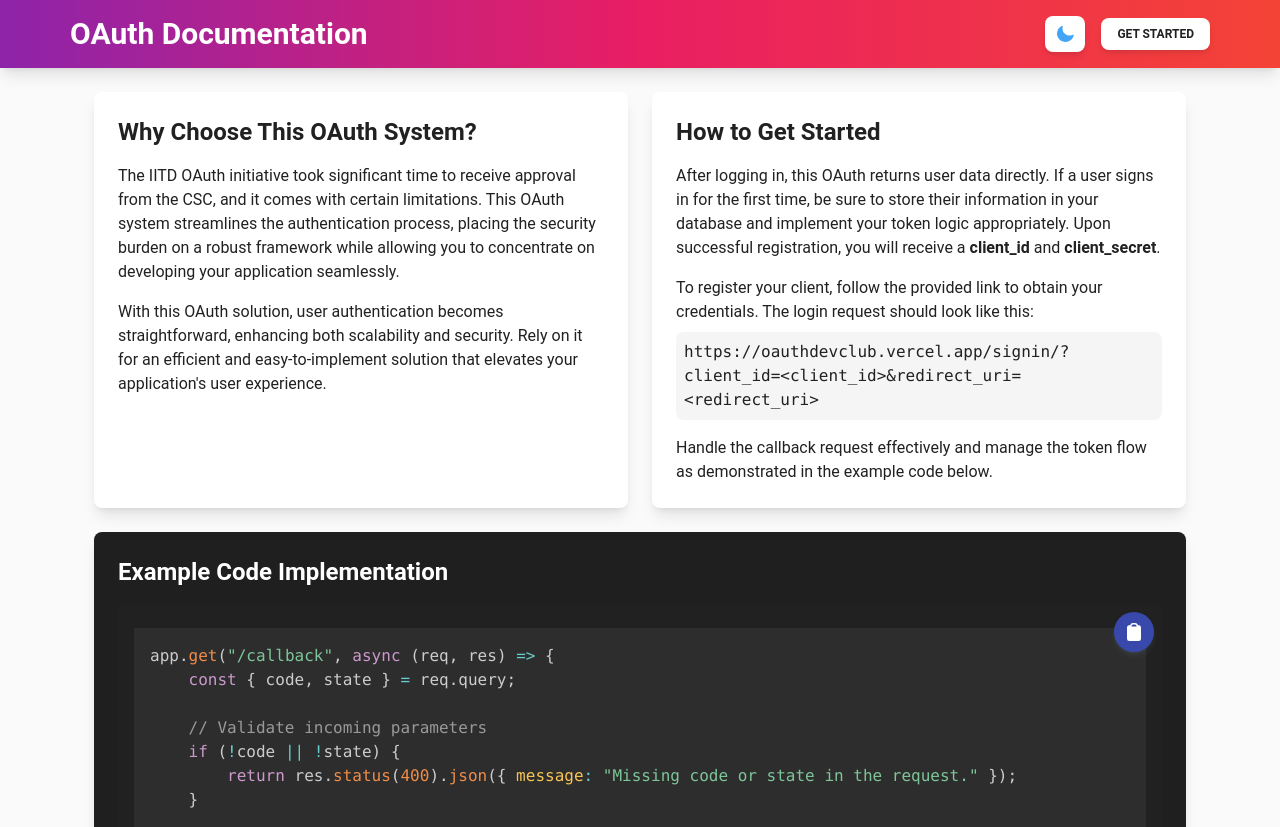
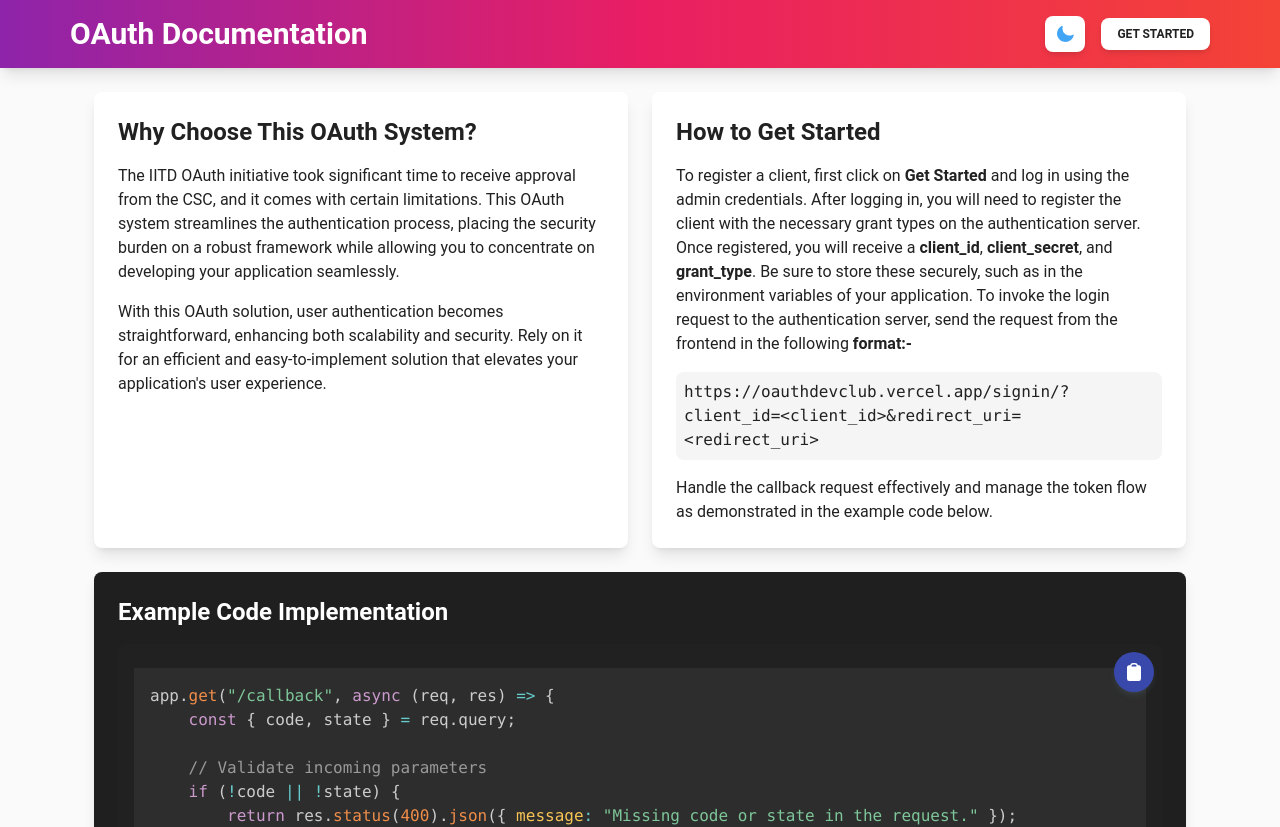
Before and after one commit to Sudarshan50/IITD_OAuth, a React (Vite) app in the folder client/: page / in a window 1280 px wide. Shown: the top 827 px of the page. Built offline with nearby package versions, Linux system fonts and the light colour scheme; no server answers.

Commit message:
Refactor code: Update OauthInfo page content and instructions...

```diff
--- a/client/src/pages/OauthInfo.jsx
+++ b/client/src/pages/OauthInfo.jsx
@@ -150,14 +150,16 @@ const OauthInfo = () => {
                             How to Get Started
                         </h2>
                         <p className="mb-4 text-sm leading-relaxed md:text-base">
-                            After logging in, this OAuth returns user data directly. If a user signs in for the first
-                            time, be sure to store their information in your database and implement your token logic
-                            appropriately. Upon successful registration, you will receive a <strong>client_id </strong>
-                            and <strong>client_secret</strong>.
+                            To register a client, first click on <strong>Get Started</strong> and log in using the admin
+                            credentials. After logging in, you will need to register the client with the necessary grant
+                            types on the authentication server. Once registered, you will receive a{" "}
+                            <strong>client_id</strong>, <strong>client_secret</strong>, and <strong>grant_type</strong>.
+                            Be sure to store these securely, such as in the environment variables of your application.
+                            To invoke the login request to the authentication server, send the request from the frontend
+                            in the following <strong>format:-</strong>
                         </p>
+
                         <p className="mb-4 text-sm leading-relaxed md:text-base">
-                            To register your client, follow the provided link to obtain your credentials. The login
-                            request should look like this:
                             <code
                                 className={`${darkMode ? "bg-gray-700 text-white" : "bg-gray-100 text-gray-900"} mt-2 block rounded-lg p-2`}
                             >
```
